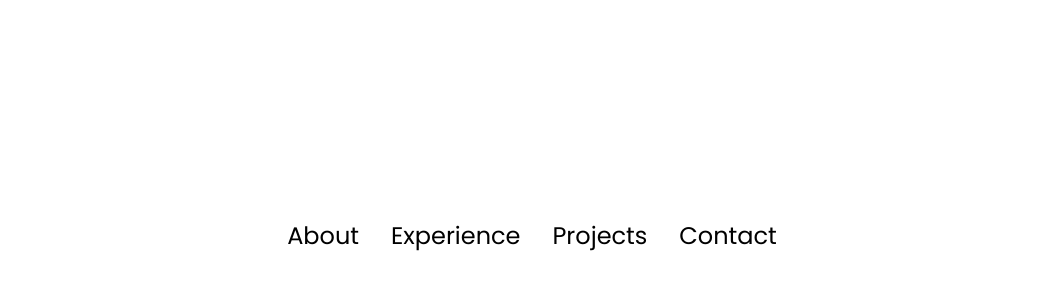
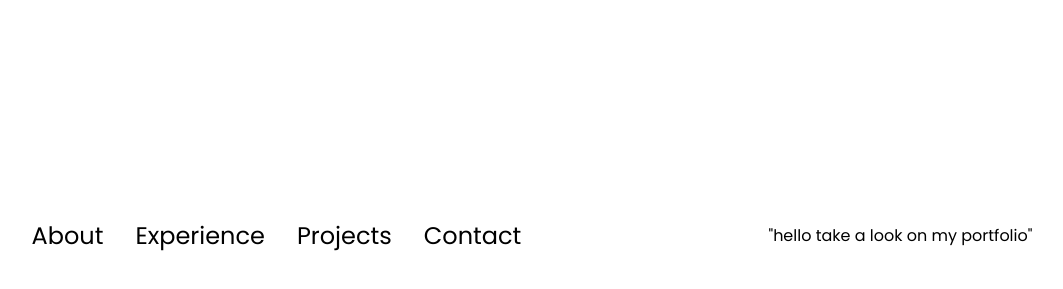
Before and after one commit to VIDYA1980/VidyaPortfolio, a plain HTML site: page index.html in a window 1280 px wide. Shown: the part 3498-3787 px from the top of the page, without its empty margins (108-1171 px from the left). Drawn offline with Linux system fonts and the light colour scheme.

Commit message:
namechanges

```diff
--- a/index.html
+++ b/index.html
@@ -214,6 +214,9 @@
             <li><a href="#contact">Contact</a></li>
           </ul>
         </div>
+        <div>
+          "hello take a look on my portfolio"
+        </div>
       </nav>
     </footer>
     <script src="script.js"></script>
```
